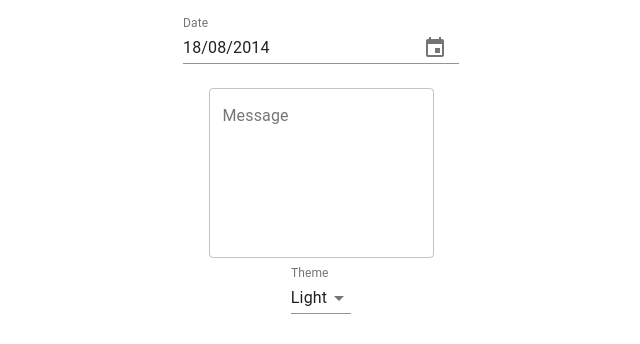
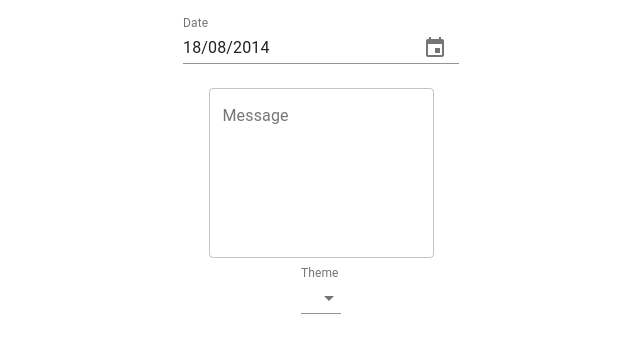
Before and after one commit to emilews/chaeban, a React (Create React App) app: page / in a window 1280 px wide. Shown: the top 344 px of the page, without its empty margins (319-959 px from the left). Built offline with nearby package versions, Linux system fonts and the light colour scheme.

Commit message:
Changed theme name for better understanding

```diff
--- a/src/components/input/In.js
+++ b/src/components/input/In.js
@@ -1,5 +1,5 @@
 import 'date-fns';
-import React, { useEffect, useState } from 'react';
+import React, { useState } from 'react';
 import DateFnsUtils from '@date-io/date-fns';
 import {
     MuiPickersUtilsProvider,
@@ -22,7 +22,7 @@ const In = () => {
     const [selectedDate, setSelectedDate] = React.useState(new Date('2014-08-18T21:11:54'));
     const [message, setMessage] = useState("");
     const [selectedTheme, setSelectedTheme] = useState("Light");
-    const themeNames = ["Light", "Dark", "Chaeban", "Space", "Random", "Custom colors"];
+    const themeNames = ["Default", "Dark", "Chaeban", "Space", "Random", "Custom colors"];
 
     const handleChange = (variable) => (data) => {
         switch (variable) {
```
